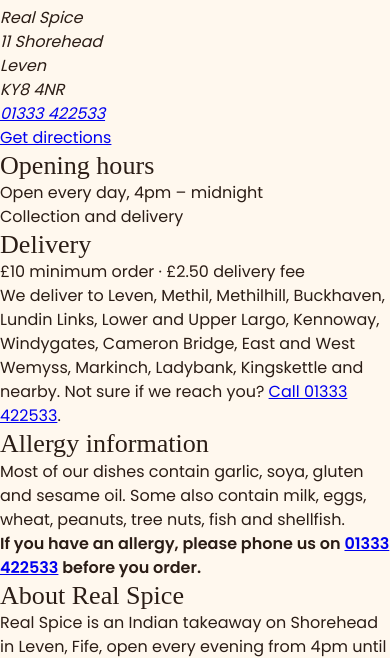
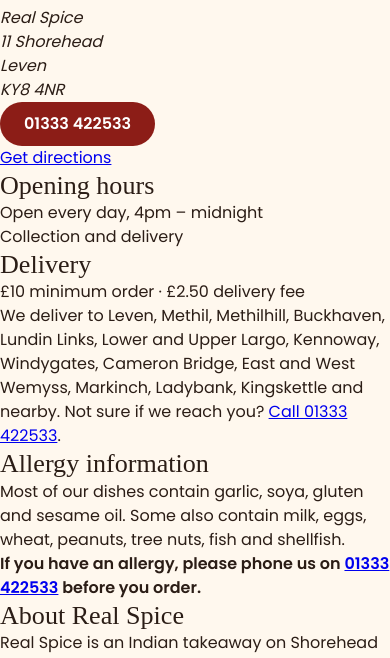
Before and after one commit to Jack-Fox01/real-spice, a plain HTML site: page contact.html in a window 390 px wide. Shown: the part 140-798 px from the top of the page. Drawn offline with Linux system fonts and the light colour scheme; a web font is replaced by a local one.

Commit message:
Add reusable button styles (#33)
A base .btn class (white pill, red text) is used for Order Online, and a .btn-secondary variant (dark red, white text) for the phone number on the contact page. Both are at least the tap-target height, with hover and focus-visible states that pass contrast on their backgrounds.

```diff
--- a/contact.html
+++ b/contact.html
@@ -28,7 +28,7 @@
             <h2>Find us</h2>
             <address>
                 <p>Real Spice<br>11 Shorehead<br>Leven<br>KY8 4NR</p>
-                <p><a href="tel:+441333422533">01333 422533</a></p>
+                <p><a href="tel:+441333422533" class="btn btn-secondary">01333 422533</a></p>
             </address>
             <p><a href="https://www.google.com/maps/dir/?api=1&amp;destination=11+Shorehead%2C+Leven+KY8+4NR">Get directions</a></p>
         </section>
--- a/css/styles.css
+++ b/css/styles.css
@@ -216,3 +216,45 @@ span.hero-span {
     font-weight: var(--font-weight-bold);
     white-space: nowrap;
 }
+
+/* buttons */
+
+.btn {
+    display: inline-flex;
+    align-items: center;
+    justify-content: center;
+    min-height: var(--tap-target);
+    padding-inline: var(--space-5);
+    border-radius: var(--radius-pill);
+    background-color: var(--bg-card);
+    color: var(--brand-primary);
+    font-weight: var(--font-weight-bold);
+    text-decoration: none;
+    font-style: normal;
+}
+
+.btn-secondary {
+    background-color: var(--brand-primary-dark);
+    color: var(--text-on-brand);
+}
+
+.btn:hover {
+    background-color: var(--bg-cream);
+}
+
+.btn-secondary:hover {
+    background-color: var(--brand-primary);
+}
+
+.btn:focus-visible {
+    outline: 3px solid var(--brand-accent);
+    outline-offset: 3px;
+}
+
+.btn-secondary:focus-visible {
+    outline-color: var(--brand-primary-dark);
+}
+
+.hero .btn {
+    margin-block-start: var(--space-4);
+}
```
Also changed, not shown: index.html (+1 -1 lines).
